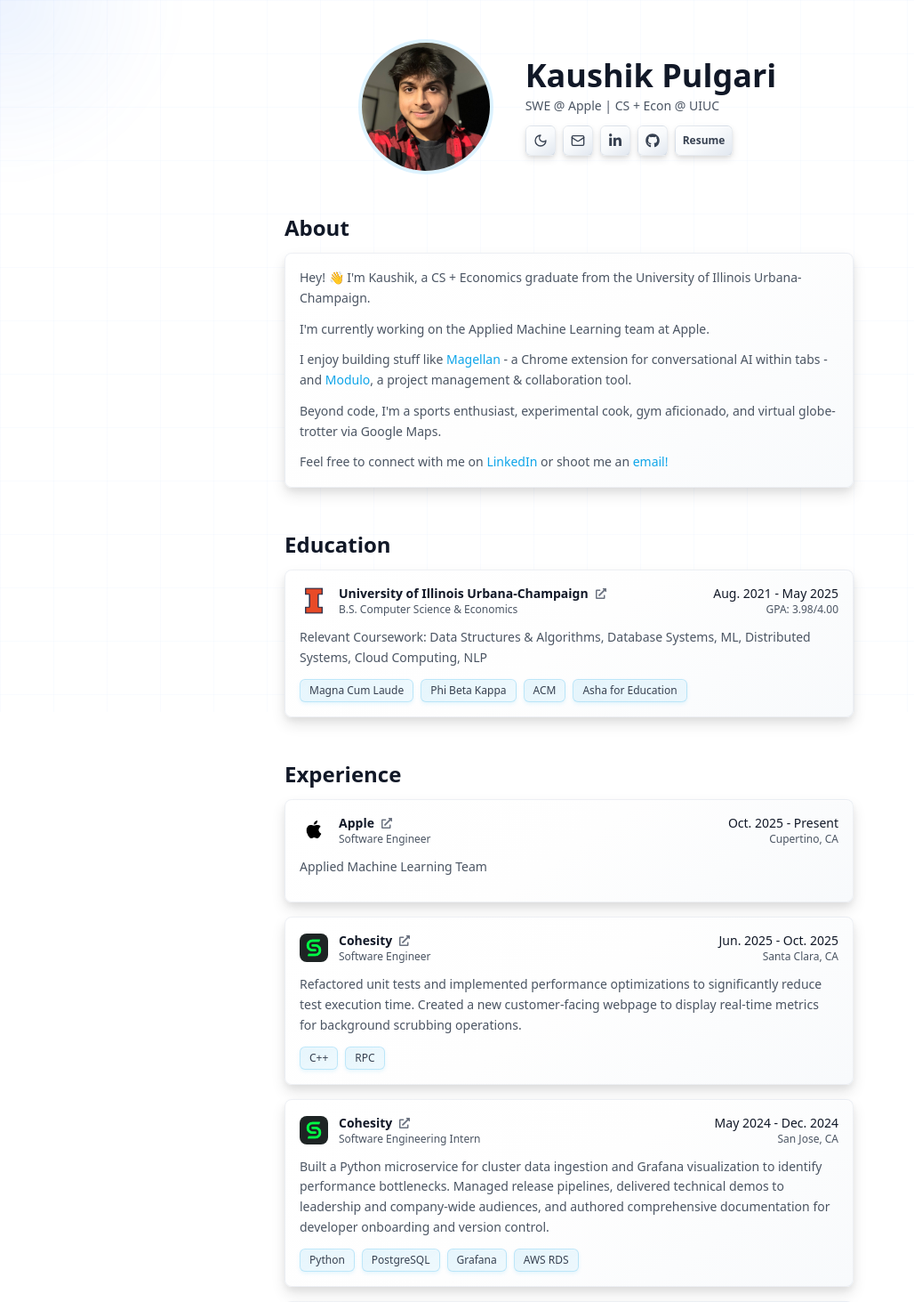
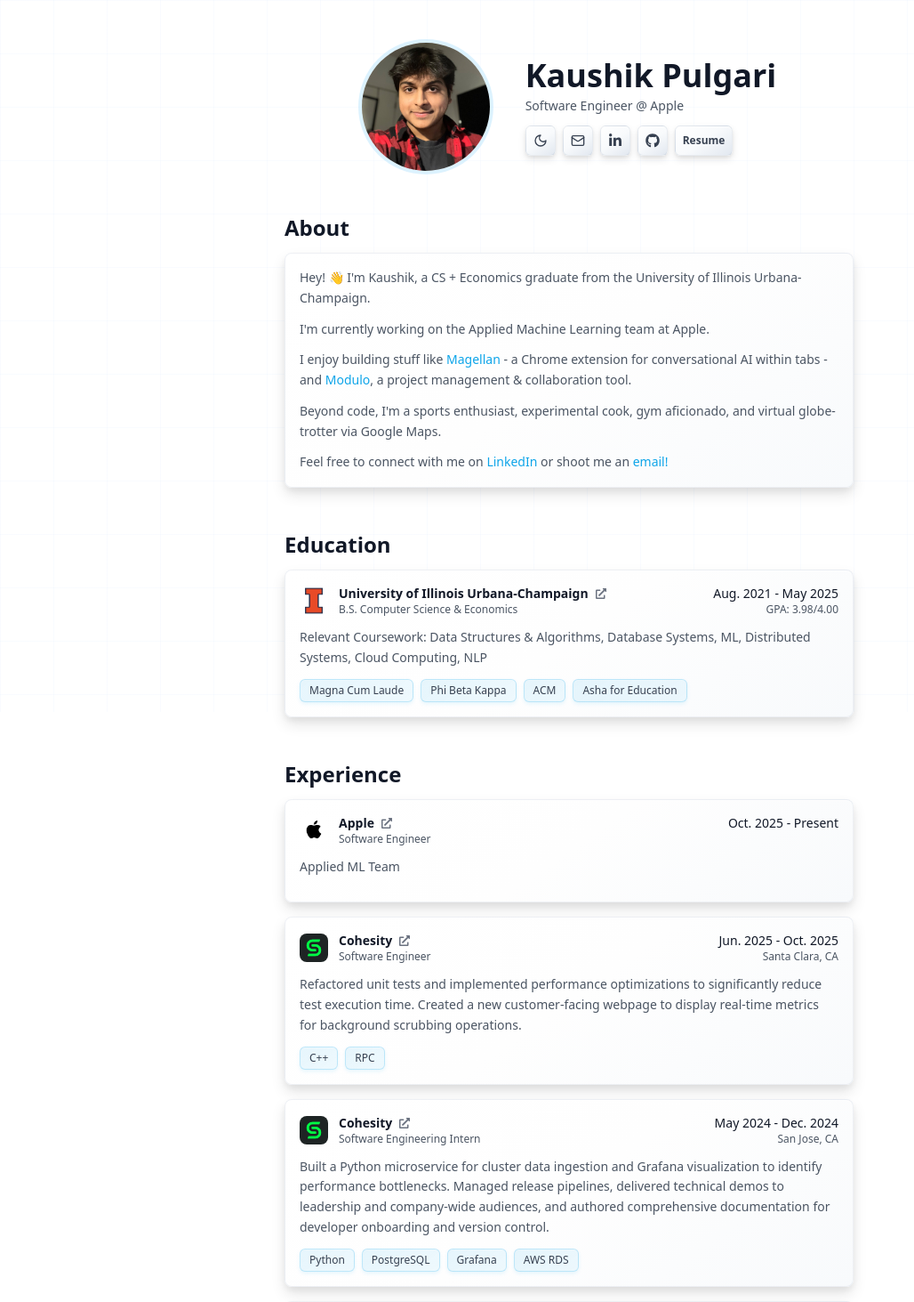
Before and after one commit to kpulgari/kpulgari.github.io, a React (Vite) app: page / in a window 1280 px wide. Shown: the top 1463 px of the page at 89% size, without its empty margins (0-1028 px from the left). Built offline with nearby package versions, Linux system fonts and the light colour scheme.

Commit message:
Remove cursor highlight, small updates

```diff
--- a/src/components/Background.jsx
+++ b/src/components/Background.jsx
@@ -37,17 +37,6 @@
     }));
     setParticles(newParticles);
   }, []);
-
-  const spotlightStyle = {
-    left: mousePos.x - 200,
-    top: mousePos.y - 200,
-    width: "400px",
-    height: "400px",
-    background: `radial-gradient(circle, rgba(59, 130, 246, 0.1) 0%, rgba(59, 130, 246, 0.05) 30%, transparent 70%)`,
-    borderRadius: "50%",
-    filter: "blur(20px)",
-    transform: "translate3d(0, 0, 0)",
-  };
 
   const gridOpacity = 0.15;
   const gridSize = 60;
@@ -97,8 +86,6 @@
         }
       `}</style>
 
-      <div className="absolute pointer-events-none" style={spotlightStyle} />
-
       <div className="absolute inset-0 opacity-20 dark:opacity-10">
         <div className="w-full h-full" style={gridStyle} />
       </div>
--- a/src/page.jsx
+++ b/src/page.jsx
@@ -42,8 +42,8 @@
     link: "https://www.apple.com",
     role: "Software Engineer",
     dates: "Oct. 2025 - Present",
-    location: "Cupertino, CA",
-    description: "Applied Machine Learning Team",
+    location: " ",
+    description: "Applied ML Team",
     image: <img src={apple} className="w-8 h-8 rounded-lg object-cover"></img>,
     tags: [],
   },
@@ -159,7 +159,7 @@
     screenshot: ifi,
     description:
       "Real-time financial data platform that integrates yFinance and Finnhub API with customizable dashboards and modular components for market analysis and insights.",
-    tags: ["Python", "Conda"],
+    tags: ["Python", "Rich Library"],
   },
   {
     name: (
@@ -209,7 +209,7 @@
                   Kaushik Pulgari
                 </h1>
                 <p className="lg:text-sm md:text-sm text-xs text-gray-600 dark:text-gray-400">
-                  {"SWE @ Apple | CS + Econ @ UIUC"}
+                  {"Software Engineer @ Apple"}
                 </p>
               </div>
               <div className="flex flex-row items-center justify-left space-x-1 sm:space-x-2">
```
